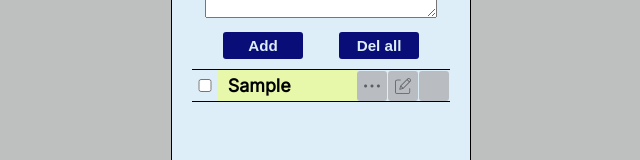
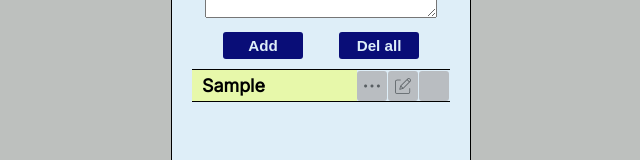
Before and after one commit to PUfimcev/ToDoList, a plain HTML site: page index.html in a window 1280 px wide. Both pictures are taken after typing "Sample", "Sample" into the empty fields and a click on the button "Add". Shown: the part 374-534 px from the top of the page, without its empty margins (319-959 px from the left). Drawn offline with Linux system fonts and the light colour scheme.

Commit message:
Made amend

```diff
--- a/css/style.css
+++ b/css/style.css
@@ -182,7 +182,7 @@ button {
     background-color: var(--color-blue);
 }
 
-.task__elem{
+.task__elem {
     display: flex;
     justify-content: flex-start;
     align-items: center;
@@ -191,17 +191,16 @@ button {
 
 }
 
-.task__elem_checkbox{
-    width: 10%;
-    accent-color: var(--color-blue);
-}
-
-.label__elem_checkbox{
-    width: 54%;
+.task__elem_content{
+    width: 64%;
     overflow: hidden;
     background-color: var(--color-yellow);
     padding: 5px 10px;
     height: 100%;
+}
+
+.task__elem_content:hover {
+    background-color: var(--color-green);
 }
 
 .task__title,.task__description {
@@ -209,14 +208,6 @@ button {
     width: 100%;
     white-space: normal;
 }
-
-.task__elem_checkbox:checked ~ .label__elem_checkbox{
-    text-decoration: line-through;
-    background-color: var(--color-gray);
-    opacity: 0.8;
-}
-
-
 
 /* Task buttons */
 
--- a/src/ToDoList.js
+++ b/src/ToDoList.js
@@ -32,15 +32,9 @@ class ToDoList {
             elemTask.classList.add(`task__elem`);
             elemTask.classList.add(`elem${index+1}`);
 
-            let checkBox = document.createElement('input');
-            checkBox.id = `checkbox${index+1}`;
-            checkBox.className = `task__elem_checkbox`;
-            checkBox.type = 'checkbox';
-            checkBox.name = 'elemCheckbox';
-            let label = document.createElement('label');
-            label.classList.add(`label__elem_checkbox`);
-            label.classList.add(`checkbox${index+1}`);
-            label.setAttribute('for', `checkbox${index+1}`);
+            let label = document.createElement('div');
+            label.classList.add(`task__elem_content`);
+            label.classList.add(`elem_content${index+1}`);
 
             if (elem.title) label.innerHTML = `<h6 class='task__title title${index+1}'>${elem.title}</h6>`;
             if(elem.description) {
@@ -91,7 +85,7 @@ class ToDoList {
 
             elemButtons.append(spreadButton, editButton, delButton);
 
-            elemTask.append(checkBox, label, elemButtons);
+            elemTask.append(label, elemButtons);
             this.#outputTask.append(elemTask);
 
             let elemFull = document.querySelector(`.description${index+1}`)
```
